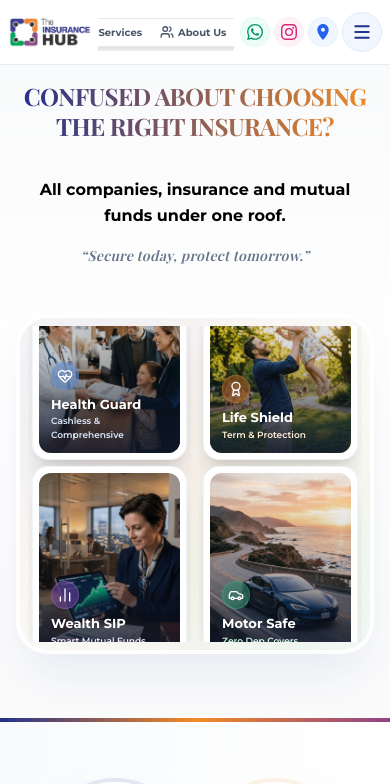
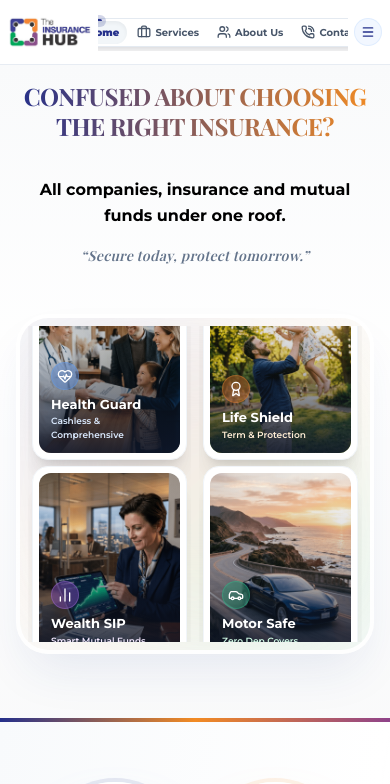
Before and after one commit to Shruti11506/Theinsurancehub, a React (Vite) app: page / in a window 390 px wide. Shown: the top 784 px of the page. Built offline with nearby package versions, Linux system fonts and the light colour scheme; a web font is replaced by a local one.

Commit message:
fix: hide social icons on mobile for extra navbar space and reduce 3-line menu button size

```diff
--- a/src/components/Header.jsx
+++ b/src/components/Header.jsx
@@ -65,51 +65,51 @@ export default function Header({ onNavigate, currentPage, activeTab = 'Home', on
           />
         </div>
 
-        {/* 3. Right Side: Social Icons & 3-Icon Menu Button */}
-        <div className="flex items-center justify-end gap-1 sm:gap-2.5 lg:gap-4 flex-shrink-0">
+        {/* 3. Right Side: Social Icons (Desktop) & Sleek 3-Line Menu Button */}
+        <div className="flex items-center justify-end gap-1.5 sm:gap-2.5 lg:gap-4 flex-shrink-0">
 
-          {/* WhatsApp */}
+          {/* WhatsApp (Desktop/Tablet only) */}
           <a
             href="https://wa.me/message/WXX5A5BNS2LBL1?src=qr"
             target="_blank"
             rel="noopener noreferrer"
-            className="p-1.5 sm:p-2 lg:p-2.5 rounded-full bg-emerald-50 text-emerald-600 hover:bg-emerald-100 hover:scale-110 transition-all duration-300 shadow-xs border border-emerald-100/50"
+            className="hidden md:inline-flex p-1.5 sm:p-2 lg:p-2.5 rounded-full bg-emerald-50 text-emerald-600 hover:bg-emerald-100 hover:scale-110 transition-all duration-300 shadow-xs border border-emerald-100/50"
             title="Chat on WhatsApp"
             aria-label="Chat on WhatsApp"
           >
             <WhatsAppIcon className="h-4 w-4 sm:h-5 sm:w-5 lg:h-6 lg:w-6" />
           </a>
 
-          {/* Instagram */}
+          {/* Instagram (Desktop/Tablet only - hidden on mobile to give space for navbar) */}
           <a
             href="https://www.instagram.com/theinsurancehub__?utm_source=qr&igsh=bGJzOGM2M3JmaTF1"
             target="_blank"
             rel="noopener noreferrer"
-            className="p-1.5 sm:p-2 lg:p-2.5 rounded-full bg-pink-50 text-pink-600 hover:bg-pink-100 hover:scale-110 transition-all duration-300 shadow-xs border border-pink-100/50"
+            className="hidden md:inline-flex p-1.5 sm:p-2 lg:p-2.5 rounded-full bg-pink-50 text-pink-600 hover:bg-pink-100 hover:scale-110 transition-all duration-300 shadow-xs border border-pink-100/50"
             title="Follow on Instagram"
             aria-label="Follow on Instagram"
           >
             <InstagramIcon className="h-4 w-4 sm:h-5 sm:w-5 lg:h-6 lg:w-6" />
           </a>
 
-          {/* Google Maps */}
+          {/* Google Maps (Desktop/Tablet only) */}
           <a
             href="https://www.google.com/maps/search/?api=1&query=The+Insurance+Hub,+Shop+no.+57,+Sanman+Prestige,+Beside+Zilla+Parishad,+Railway+Station+Road,+Nanded+431601"
             target="_blank"
             rel="noopener noreferrer"
-            className="p-1.5 sm:p-2 lg:p-2.5 rounded-full bg-blue-50 text-blue-600 hover:bg-blue-100 hover:scale-110 transition-all duration-300 shadow-xs border border-blue-100/50"
+            className="hidden md:inline-flex p-1.5 sm:p-2 lg:p-2.5 rounded-full bg-blue-50 text-blue-600 hover:bg-blue-100 hover:scale-110 transition-all duration-300 shadow-xs border border-blue-100/50"
             title="Get Directions on Google Maps"
             aria-label="Get Directions on Google Maps"
           >
             <LocationPinIcon className="h-4 w-4 sm:h-5 sm:w-5 lg:h-6 lg:w-6" />
           </a>
 
-          {/* LinkedIn */}
+          {/* LinkedIn (Desktop/Tablet only) */}
           <a
             href="https://www.linkedin.com/company/the-insurance-hub001/"
             target="_blank"
             rel="noopener noreferrer"
-            className="hidden xs:inline-flex p-1.5 sm:p-2 lg:p-2.5 rounded-full bg-sky-50 text-sky-600 hover:bg-sky-100 hover:scale-110 transition-all duration-300 shadow-xs border border-sky-100/50"
+            className="hidden lg:inline-flex p-1.5 sm:p-2 lg:p-2.5 rounded-full bg-sky-50 text-sky-600 hover:bg-sky-100 hover:scale-110 transition-all duration-300 shadow-xs border border-sky-100/50"
             title="Follow on LinkedIn"
             aria-label="Follow on LinkedIn"
           >
--- a/src/components/ui/fluid-menu.tsx
+++ b/src/components/ui/fluid-menu.tsx
@@ -264,15 +264,15 @@ export function MenuContainer({ children }: { children: React.ReactNode }) {
         {/* Trigger Button */}
         <button
           type="button"
-          className="relative w-10 h-10 sm:w-11 sm:h-11 md:w-12 md:h-12 bg-blue-50/80 hover:bg-blue-100/80 cursor-pointer rounded-full z-50 flex items-center justify-center text-insurance-darkblue border border-blue-100 transition-all duration-150 hover:shadow-sm active:scale-95 flex-shrink-0 outline-none"
+          className="relative w-7 h-7 xs:w-8 xs:h-8 sm:w-9 sm:h-9 md:w-10 md:h-10 bg-blue-50/80 hover:bg-blue-100/80 cursor-pointer rounded-full z-50 flex items-center justify-center text-insurance-darkblue border border-blue-100/80 transition-all duration-150 hover:shadow-xs active:scale-95 flex-shrink-0 outline-none"
           onClick={handleToggle}
           aria-label={isExpanded ? "Close navigation menu" : "Open navigation menu"}
           aria-expanded={isExpanded}
         >
           {isExpanded ? (
-            <X className="w-5 h-5 sm:w-6 sm:h-6 text-red-500" strokeWidth={2.4} />
+            <X className="w-3.5 h-3.5 xs:w-4 xs:h-4 sm:w-5 sm:h-5 text-red-500" strokeWidth={2.3} />
           ) : (
-            <MenuIcon className="w-5 h-5 sm:w-6 sm:h-6 text-insurance-darkblue" strokeWidth={2.4} />
+            <MenuIcon className="w-3.5 h-3.5 xs:w-4 xs:h-4 sm:w-5 sm:h-5 text-insurance-darkblue" strokeWidth={2.3} />
           )}
         </button>
 
```
